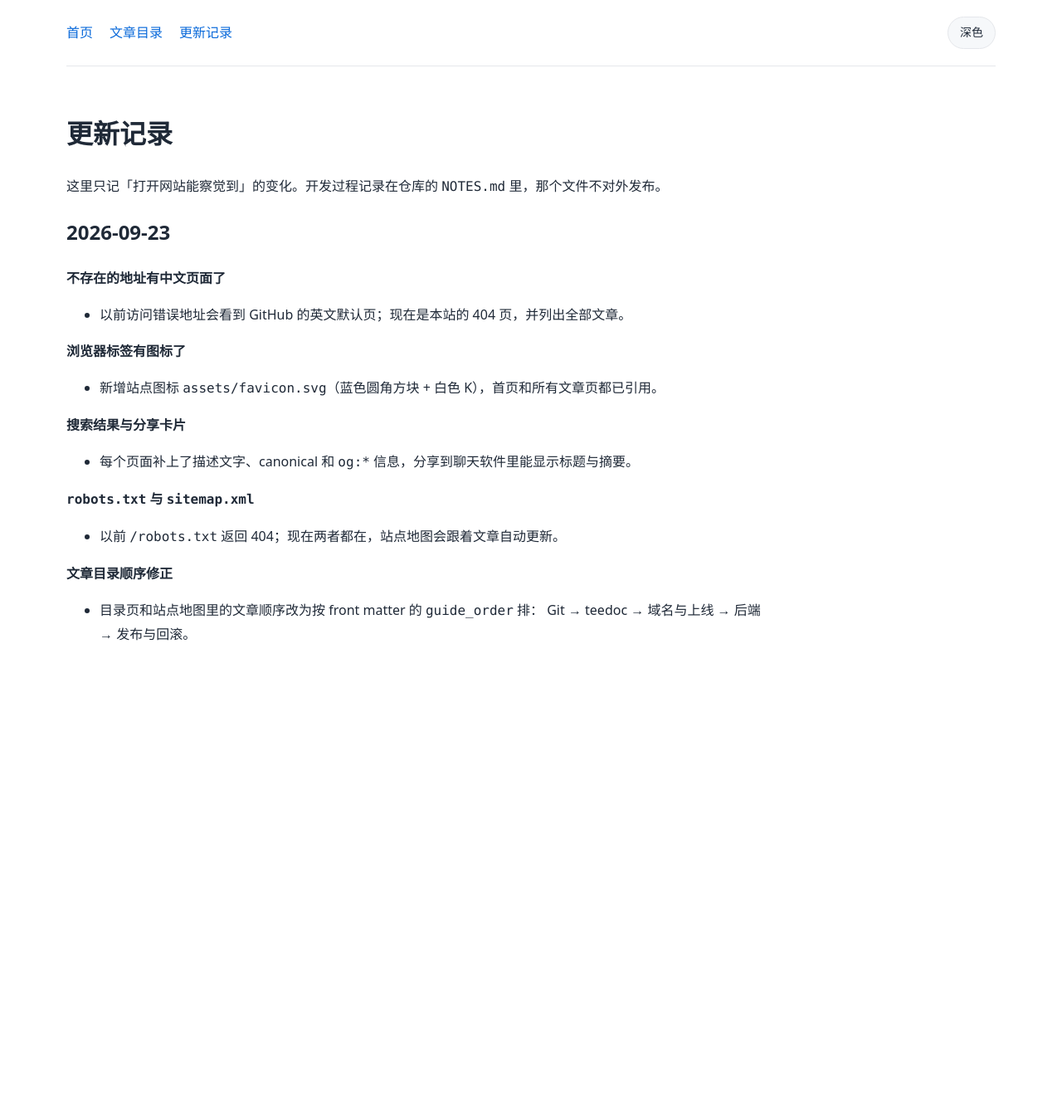
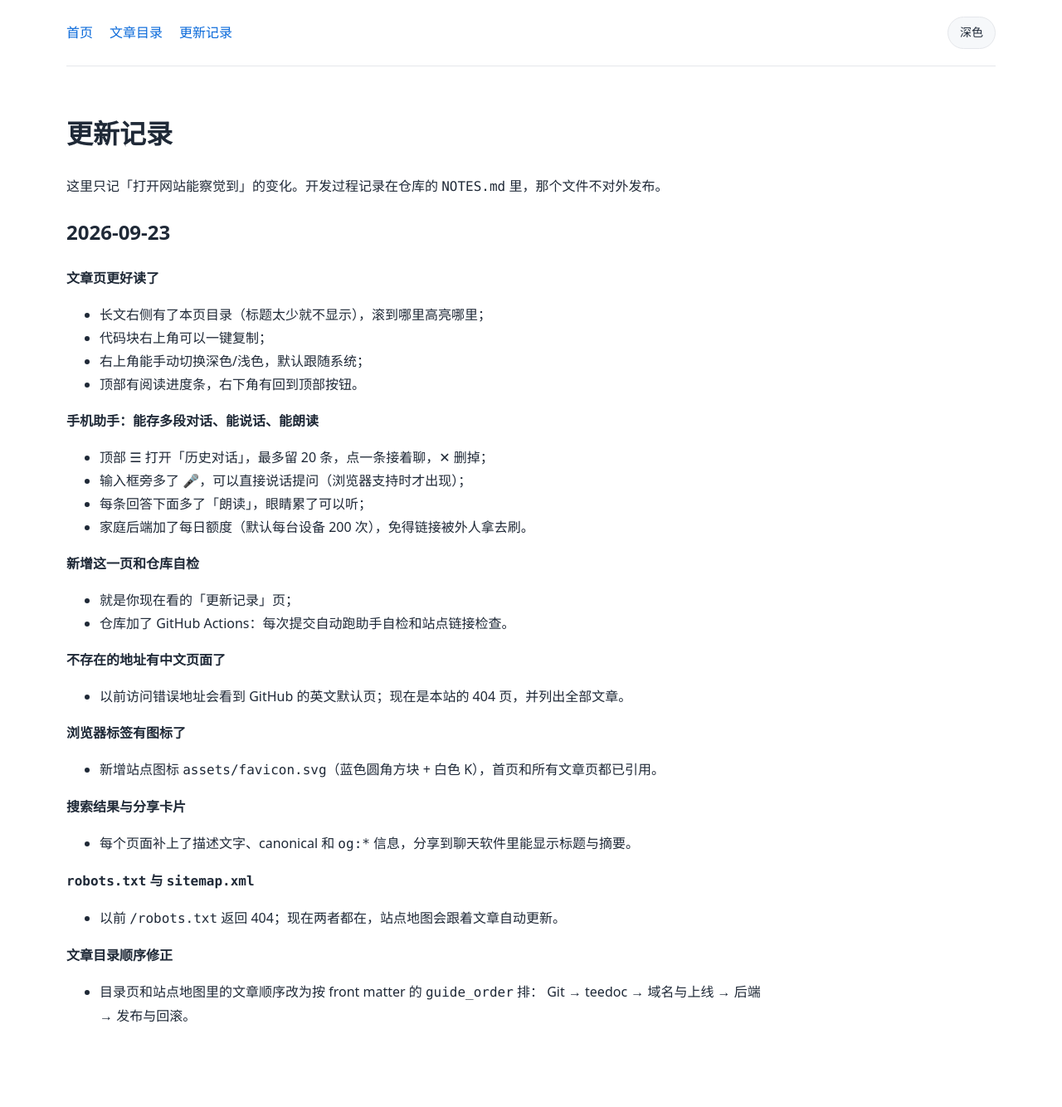
Before and after one commit to kingo0807/my-website, a Jekyll site: the page built from updates.md, in a window 1280 px wide. Shown: the whole page at 83% size. Built offline with Jekyll 4.4.1, drawn with Linux system fonts in a browser that asks for light colours; before the commit the page ends 900 px from its top, so only the background shows below that.

```diff
--- a/updates.md
+++ b/updates.md
@@ -10,6 +10,25 @@ permalink: /updates/
 这里只记「打开网站能察觉到」的变化。开发过程记录在仓库的 `NOTES.md` 里，那个文件不对外发布。
 
 ## 2026-09-23
+
+**文章页更好读了**
+
+- 长文右侧有了本页目录（标题太少就不显示），滚到哪里高亮哪里；
+- 代码块右上角可以一键复制；
+- 右上角能手动切换深色/浅色，默认跟随系统；
+- 顶部有阅读进度条，右下角有回到顶部按钮。
+
+**手机助手：能存多段对话、能说话、能朗读**
+
+- 顶部 ☰ 打开「历史对话」，最多留 20 条，点一条接着聊，✕ 删掉；
+- 输入框旁多了 🎤，可以直接说话提问（浏览器支持时才出现）；
+- 每条回答下面多了「朗读」，眼睛累了可以听；
+- 家庭后端加了每日额度（默认每台设备 200 次），免得链接被外人拿去刷。
+
+**新增这一页和仓库自检**
+
+- 就是你现在看的「更新记录」页；
+- 仓库加了 GitHub Actions：每次提交自动跑助手自检和站点链接检查。
 
 **不存在的地址有中文页面了**
 
```
Also changed, not shown: NOTES.md (+15 -0 lines).
